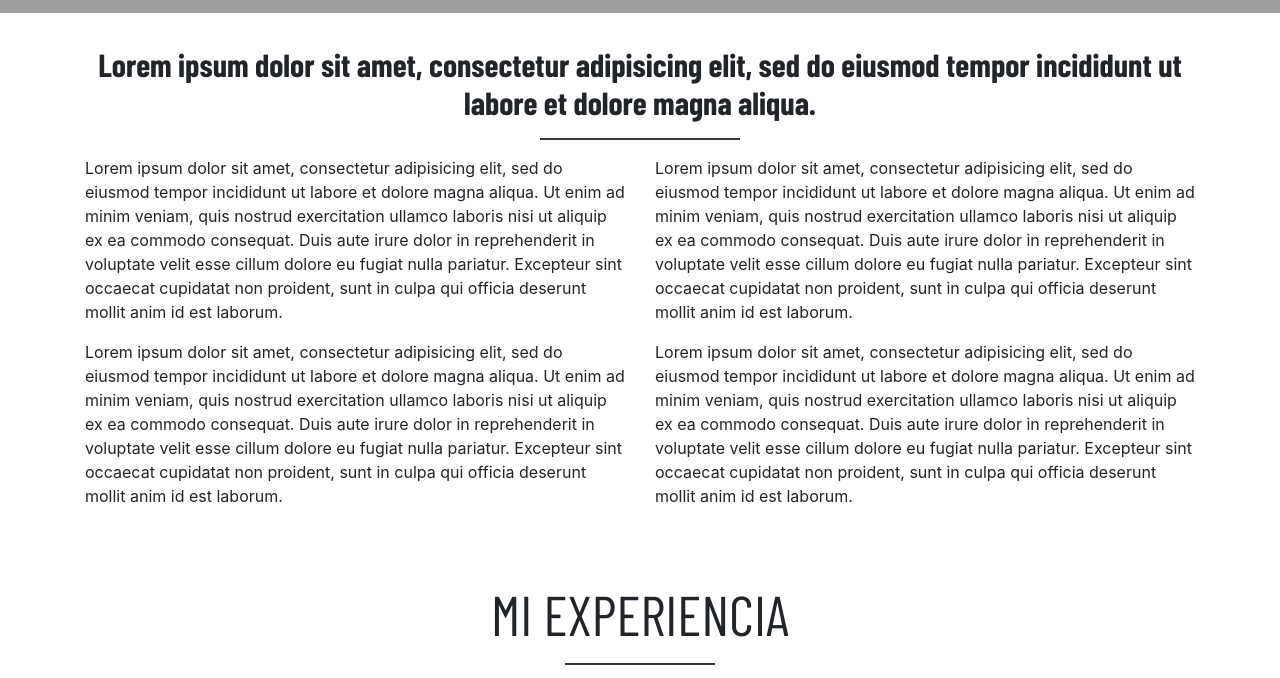
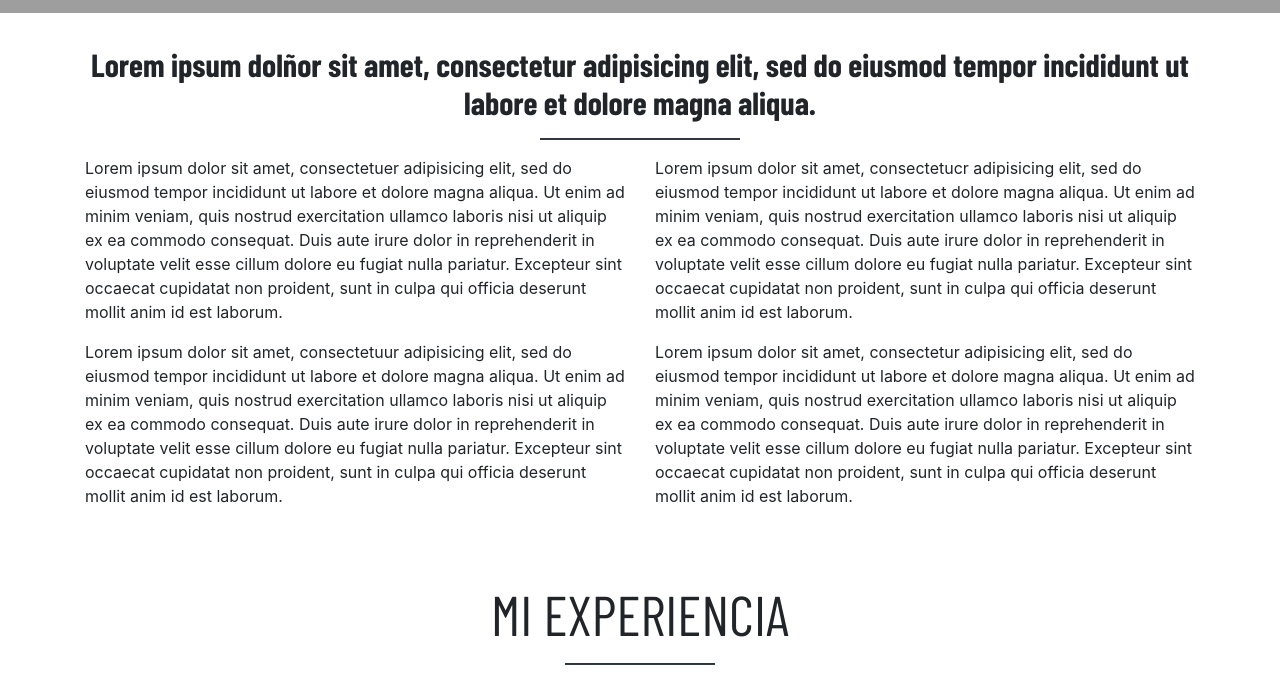
Before and after one commit to lizcollina/Portafolio-, a plain HTML site: page index.html in a window 1280 px wide. Shown: the part 724-1402 px from the top of the page. Drawn offline with nearby package versions, Linux system fonts and the light colour scheme; grey boxes are pictures that could not be loaded; a script that the page names is missing.

Commit message:
cambio de texto

```diff
--- a/index.html
+++ b/index.html
@@ -5,7 +5,7 @@
     <title>Portafolio</title>
     <meta name="author" content="Elizabeth Colina">
     <meta name="keywords" content="Portafolio Información cv">
-    <meta name="description" content="Portafolio Elizabeth Colina de front end ">
+    <meta name="description" content="Portafolio Elizabeth Colina de Front End ">
 
       <meta name="viewport" content="width=device-width, initial-scale=1, shrink-to-fit=no">
 
@@ -63,20 +63,20 @@
 <section id="aboutme" class="container d-none d-md-block">
   <div class="row">
     <div class="col-sm-12 text-center">
-      <h2>Lorem ipsum dolor sit amet, consectetur adipisicing elit, sed do eiusmod tempor incididunt ut labore et dolore magna aliqua.</h2>
+      <h2>Lorem ipsum dolñor sit amet, consectetur adipisicing elit, sed do eiusmod tempor incididunt ut labore et dolore magna aliqua.</h2>
 
       <hr class="bg-dark" width="200" align="center" size="4">
 
     </div>
       <div class="col-sm-12 col-md-6 col-lg-6 ">
-          <p>Lorem ipsum dolor sit amet, consectetur adipisicing elit, sed do eiusmod tempor incididunt ut labore et dolore magna aliqua. Ut enim ad minim veniam, quis nostrud exercitation ullamco laboris nisi ut aliquip ex ea commodo consequat. Duis aute irure dolor in reprehenderit in voluptate velit esse cillum dolore eu fugiat nulla pariatur. Excepteur sint occaecat cupidatat non proident, sunt in culpa qui officia deserunt mollit anim id est laborum.</p>
+          <p>Lorem ipsum dolor sit amet, consectetuer adipisicing elit, sed do eiusmod tempor incididunt ut labore et dolore magna aliqua. Ut enim ad minim veniam, quis nostrud exercitation ullamco laboris nisi ut aliquip ex ea commodo consequat. Duis aute irure dolor in reprehenderit in voluptate velit esse cillum dolore eu fugiat nulla pariatur. Excepteur sint occaecat cupidatat non proident, sunt in culpa qui officia deserunt mollit anim id est laborum.</p>
 
-          <p>Lorem ipsum dolor sit amet, consectetur adipisicing elit, sed do eiusmod tempor incididunt ut labore et dolore magna aliqua. Ut enim ad minim veniam, quis nostrud exercitation ullamco laboris nisi ut aliquip ex ea commodo consequat. Duis aute irure dolor in reprehenderit in voluptate velit esse cillum dolore eu fugiat nulla pariatur. Excepteur sint occaecat cupidatat non proident, sunt in culpa qui officia deserunt mollit anim id est laborum.</p>
+          <p>Lorem ipsum dolor sit amet, consectetuur adipisicing elit, sed do eiusmod tempor incididunt ut labore et dolore magna aliqua. Ut enim ad minim veniam, quis nostrud exercitation ullamco laboris nisi ut aliquip ex ea commodo consequat. Duis aute irure dolor in reprehenderit in voluptate velit esse cillum dolore eu fugiat nulla pariatur. Excepteur sint occaecat cupidatat non proident, sunt in culpa qui officia deserunt mollit anim id est laborum.</p>
 
       </div>
 
       <div class="col-sm-12 col-md-6 col-lg-6 ">
-          <p>Lorem ipsum dolor sit amet, consectetur adipisicing elit, sed do eiusmod tempor incididunt ut labore et dolore magna aliqua. Ut enim ad minim veniam, quis nostrud exercitation ullamco laboris nisi ut aliquip ex ea commodo consequat. Duis aute irure dolor in reprehenderit in voluptate velit esse cillum dolore eu fugiat nulla pariatur. Excepteur sint occaecat cupidatat non proident, sunt in culpa qui officia deserunt mollit anim id est laborum.</p>
+          <p>Lorem ipsum dolor sit amet, consectetucr adipisicing elit, sed do eiusmod tempor incididunt ut labore et dolore magna aliqua. Ut enim ad minim veniam, quis nostrud exercitation ullamco laboris nisi ut aliquip ex ea commodo consequat. Duis aute irure dolor in reprehenderit in voluptate velit esse cillum dolore eu fugiat nulla pariatur. Excepteur sint occaecat cupidatat non proident, sunt in culpa qui officia deserunt mollit anim id est laborum.</p>
 
           <p>Lorem ipsum dolor sit amet, consectetur adipisicing elit, sed do eiusmod tempor incididunt ut labore et dolore magna aliqua. Ut enim ad minim veniam, quis nostrud exercitation ullamco laboris nisi ut aliquip ex ea commodo consequat. Duis aute irure dolor in reprehenderit in voluptate velit esse cillum dolore eu fugiat nulla pariatur. Excepteur sint occaecat cupidatat non proident, sunt in culpa qui officia deserunt mollit anim id est laborum.</p>
       </div>
```
